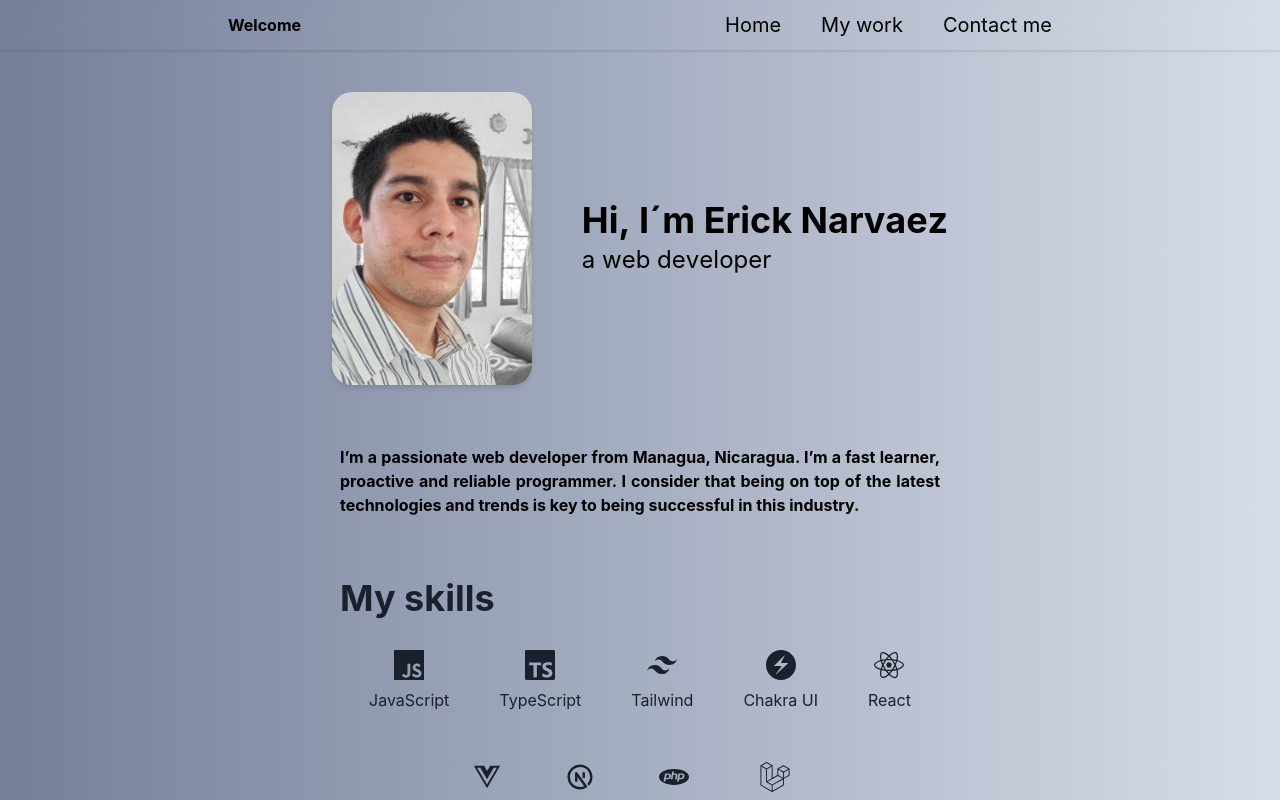
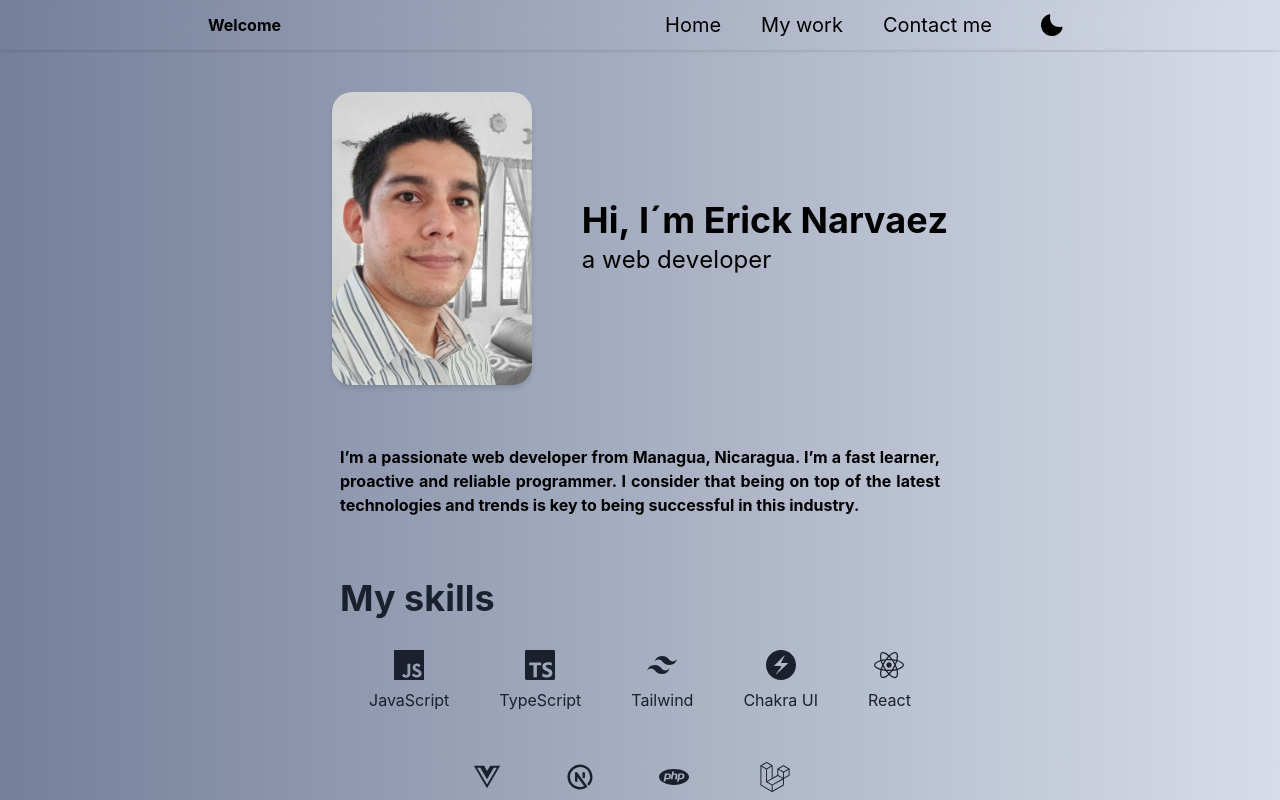
Before and after one commit to ggquicky/reactportafolio, a React (Create React App) app: page / in a window 1280 px wide. Shown: the top 800 px of the page. Built offline with nearby package versions, Linux system fonts and the light colour scheme.

Commit message:
fix adding dark theme support

```diff
--- a/src/about/About.jsx
+++ b/src/about/About.jsx
@@ -43,7 +43,7 @@ export default function About() {
                   <Text
                     display="inline-block"
                     color="textColor"
-                    _hover={{ color: "black" }}
+                    _hover={{ color: "hoverTextColor" }}
                     key={index}
                   >
                     &nbsp;
@@ -54,7 +54,10 @@ export default function About() {
                   <Text
                     display="inline-block"
                     color="textColor"
-                    _hover={{ color: "navBar", transform: "skewX(15deg)" }}
+                    _hover={{
+                      color: "hoverTextColor",
+                      transform: "skewX(15deg)",
+                    }}
                     key={index}
                   >
                     {" "}
@@ -71,7 +74,7 @@ export default function About() {
                   <Text
                     display="inline-block"
                     color="textColor"
-                    _hover={{ color: "navBar" }}
+                    _hover={{ color: "hoverTextColor" }}
                     key={index}
                   >
                     &nbsp;
@@ -82,7 +85,10 @@ export default function About() {
                   <Text
                     display="inline-block"
                     color="textColor"
-                    _hover={{ color: "navBar", transform: "skewX(15deg)" }}
+                    _hover={{
+                      color: "hoverTextColor",
+                      transform: "skewX(15deg)",
+                    }}
                     key={index}
                   >
                     {" "}
--- a/src/about/Skills.jsx
+++ b/src/about/Skills.jsx
@@ -16,8 +16,8 @@ const skills = [
   { name: "Chakra UI", icon: SiChakraui, color: "#41c7bf" },
   { name: "React", icon: FaReact, color: "#53c1de" },
   { name: "VUE", icon: FaVuejs, color: "#4bb483" },
-  { name: "NEXTjs", icon: TbBrandNextjs, color: "white" },
-  { name: "PHP", icon: SiPhp, color: "white" },
+  { name: "NEXTjs", icon: TbBrandNextjs, color: "hoverTextColor" },
+  { name: "PHP", icon: SiPhp, color: "hoverTextColor" },
   { name: "LARAVEL", icon: FaLaravel, color: "#ff291a" },
 ];
 
--- a/src/navbar/navbar.jsx
+++ b/src/navbar/navbar.jsx
@@ -11,10 +11,21 @@ import {
   useDisclosure,
 } from "@chakra-ui/react";
 
-import { HamburgerIcon, CloseIcon } from "@chakra-ui/icons";
+import { HamburgerIcon, CloseIcon, SunIcon, MoonIcon } from "@chakra-ui/icons";
+import { useState } from "react";
 
 export default function Navbar() {
   const { isOpen, onOpen, onClose } = useDisclosure();
+  const [toggleTheme, setToggleTheme] = useState(true);
+
+  function setTheme() {
+    if (toggleTheme) {
+      document.documentElement.setAttribute("data-theme", "dark");
+    } else {
+      document.documentElement.setAttribute("data-theme", "light");
+    }
+    setToggleTheme(!toggleTheme);
+  }
 
   let navMenuObj = [
     {
@@ -50,16 +61,18 @@ export default function Navbar() {
       backdropFilter="auto"
       backdropBlur="20px"
       boxShadow="base"
+      bg="navbar"
     >
-      <Box color="black" fontWeight="bold">
+      <Box color="textColor" fontWeight="bold">
         Welcome
       </Box>
+
       <Flex columnGap="40px">
         {navMenuObj.map(function (value, index) {
           return (
             <Box
               as="a"
-              color="black"
+              color="textColor"
               key={index}
               href={value.href}
               fontSize="20px"
@@ -73,7 +86,17 @@ export default function Navbar() {
           );
         })}
         <IconButton
-          color="black"
+          color="textColor"
+          _hover={{ bg: "none", color: "yellow" }}
+          onClick={setTheme}
+          icon={
+            !toggleTheme ? <SunIcon w={6} h={6} /> : <MoonIcon w={6} h={6} />
+          }
+          variant={"ghost"}
+          aria-label={"Toggle Navigation"}
+        />
+        <IconButton
+          color="textColor"
           display={{ base: "block", sm: "none" }}
           onClick={onOpen}
           icon={
--- a/src/theme/theme.js
+++ b/src/theme/theme.js
@@ -9,10 +9,23 @@ export const theme = extendTheme({
         default: "black",
         _dark: "white",
       },
+      hoverTextColor: {
+        default: "white",
+        _dark: "black",
+      },
+      hoverNavButton: {
+        default: "white",
+        _dark: "yellow",
+      },
+      navbar: {
+        default: "none",
+        _dark: "black",
+      },
       bgApp: {
         default: "linear-gradient(to right, #757f9a, #d7dde8)",
-        _dark: "linear-gradient(to right, #2c3e50, #d7dde8)",
+        // _dark: "linear-gradient(to right, #2c3e50, #d7dde8)",
+        _dark: "#1d1d1d",
       },
-  },
+    },
   },
 });
```
